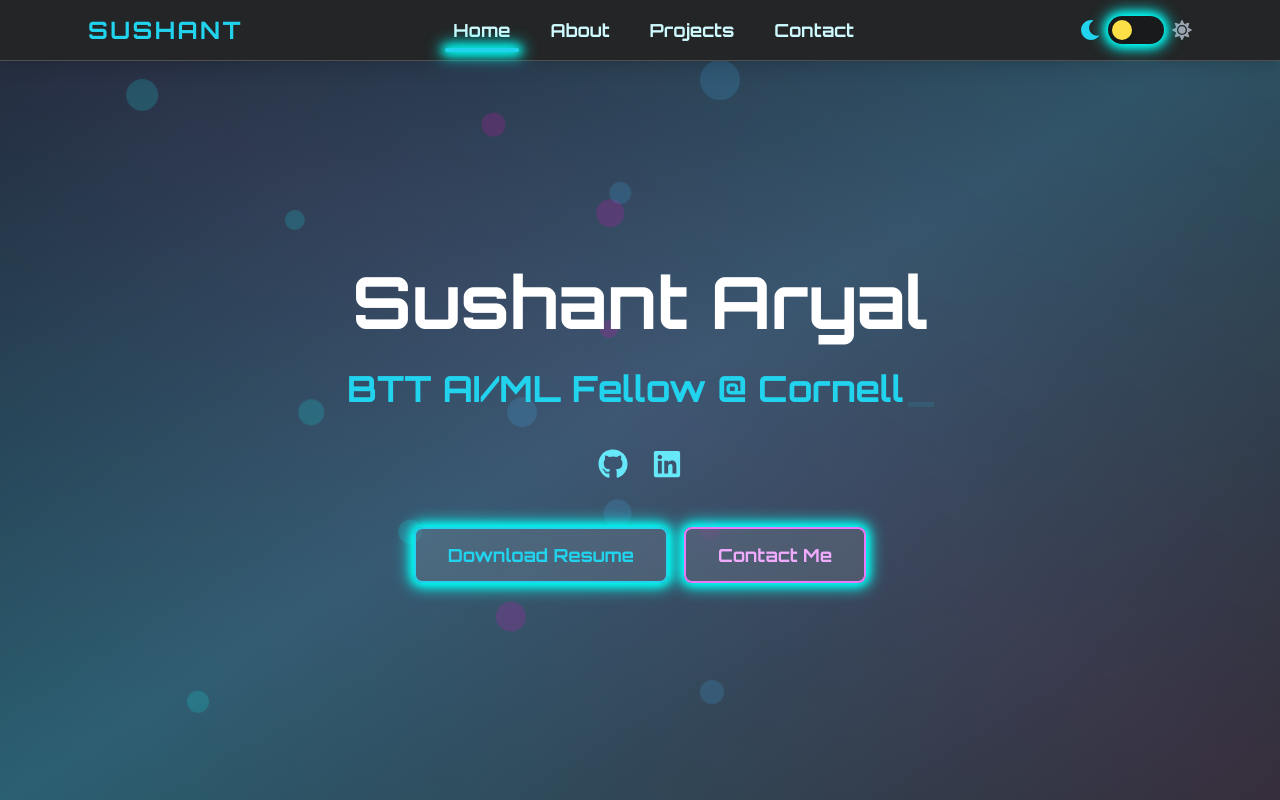
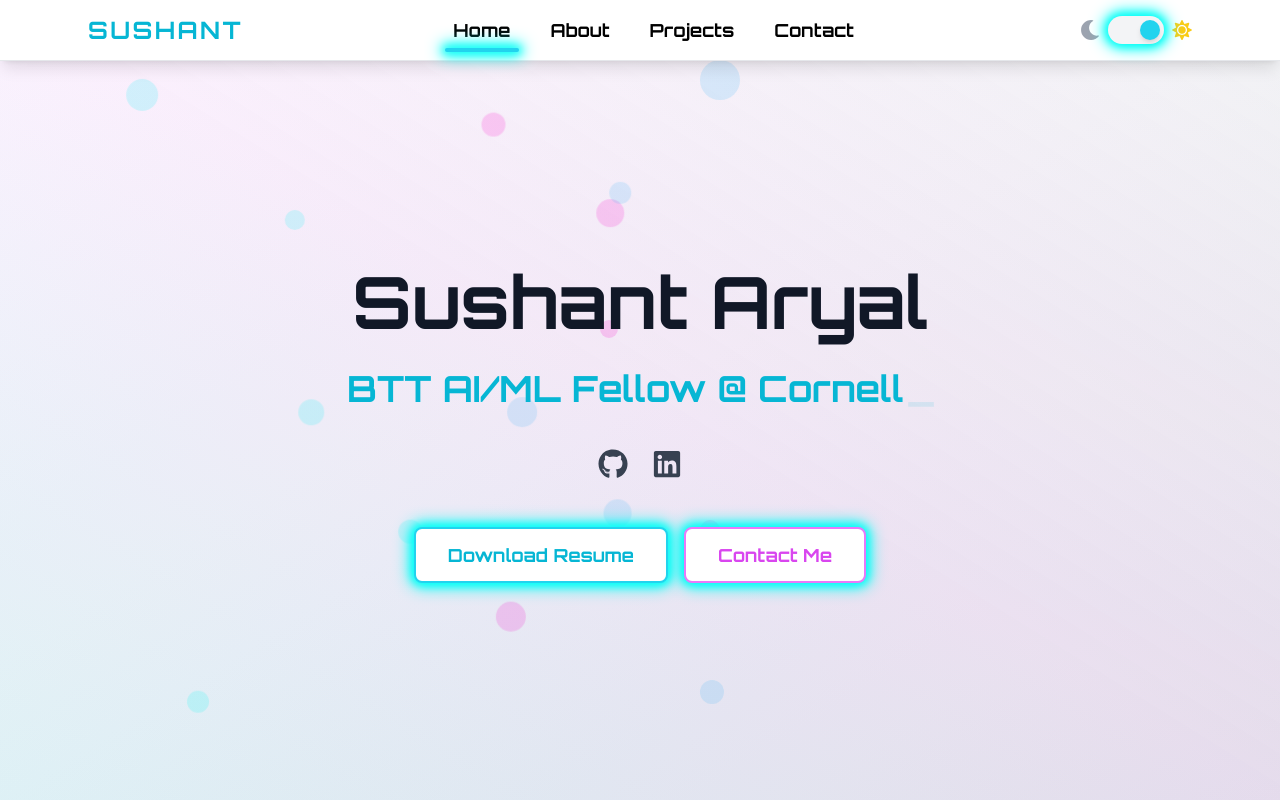
Before and after one commit to aryalsushant/alt-portfolio, a React (Create React App) app: page / in a window 1280 px wide. Shown: the top 800 px of the page. Built offline with nearby package versions, Linux system fonts and the light colour scheme.

Commit message:
dark/light theme defaults to browser settings

```diff
--- a/src/App.js
+++ b/src/App.js
@@ -10,7 +10,9 @@ function App() {
   // Dark mode state
   const [darkMode, setDarkMode] = useState(() => {
     const stored = localStorage.getItem('theme');
-    return stored ? stored === 'dark' : true; // Default to dark mode
+    if (stored) return stored === 'dark';
+    // Default to system preference
+    return window.matchMedia('(prefers-color-scheme: dark)').matches;
   });
 
   useEffect(() => {
```
